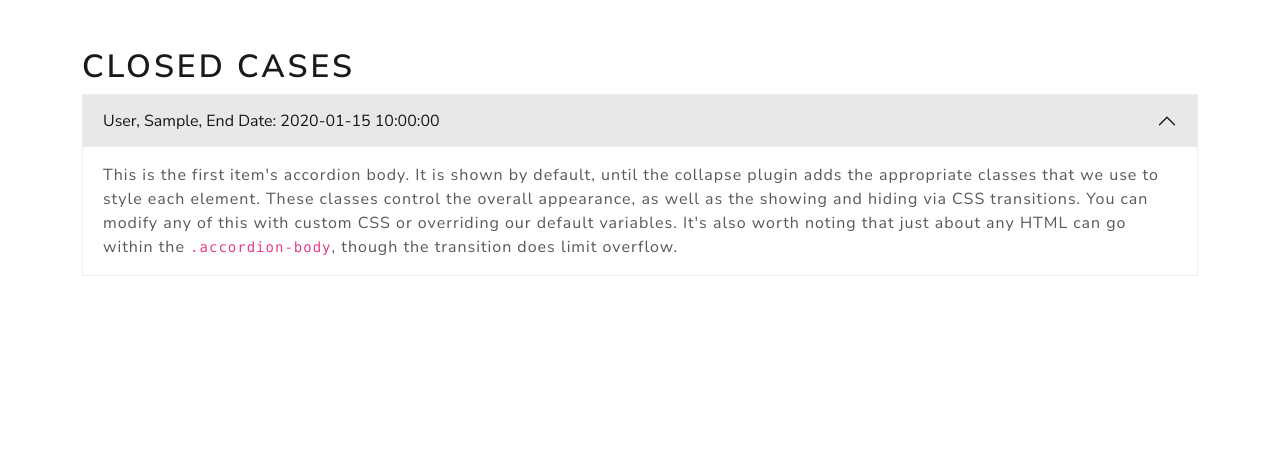
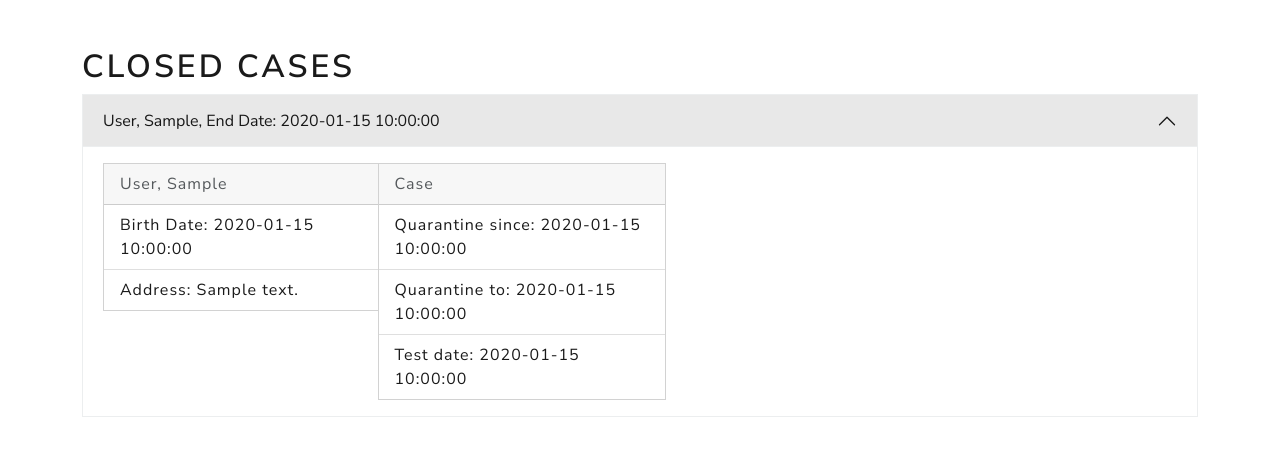
Before and after one commit to i-terzic/covid-case-tracker, a Flask app: template app/templates/closed_case.html in a window 1280 px wide, after a click that opens the changed part. Shown: the part 100-556 px from the top of the page. Run offline with Flask 2, Linux system fonts and the light colour scheme; the template is opened without the code that fills it: most values are stand-ins (such as "Sample title", 1, 10 or a date in 2020).

Commit message:
finished project

```diff
--- a/app/static/js/home.js
+++ b/app/static/js/home.js
@@ -1,3 +1,5 @@
+"use strict";
+
 window.addEventListener("load", async () => {
   const ctx = document.getElementById("myChart").getContext("2d");
 
--- a/app/templates/base.html
+++ b/app/templates/base.html
@@ -40,7 +40,7 @@
             <a href="{{url_for('case.new_case')}}" class="nav-link">New Case</a>
           </li>
           <li class="nav-item dropdown">
-            <a class="nav-link dropdown-toggle" href="#" id="navbarDropdown" role="button" data-bs-toggle="dropdown"
+            <a class="nav-link dropdown-toggle" id="navbarDropdown" role="button" data-bs-toggle="dropdown"
               aria-expanded="false">
               Cases
             </a>
--- a/app/templates/closed_case.html
+++ b/app/templates/closed_case.html
@@ -22,11 +22,34 @@
     <div id={{'collapseCase' ~ case.case_id}} class="accordion-collapse collapse"
       aria-labelledby={{'headignCase' ~ case.case_id}} data-bs-parent="#case-accordion">
       <div class="accordion-body">
-        <strong>This is the first item's accordion body.</strong> It is shown by default, until the collapse plugin adds
-        the appropriate classes that we use to style each element. These classes control the overall appearance, as well
-        as the showing and hiding via CSS transitions. You can modify any of this with custom CSS or overriding our
-        default variables. It's also worth noting that just about any HTML can go within the
-        <code>.accordion-body</code>, though the transition does limit overflow.
+        <div class="row">
+          <div class="col-sm-3">
+            <div class="card" style="width: 18rem;">
+              <div class="card-header">
+                {{case.last_name + ", " + case.first_name}}
+              </div>
+              <ul class="list-group list-group-flush">
+                <li class="list-group-item">{{"Birth Date: " ~ case.birth_date}}</li>
+                <li class="list-group-item">{{"Address: " ~ case.address}}</li>
+              </ul>
+            </div>
+          </div>
+          <div class="col-sm-3">
+            <div class="card" style="width: 18rem;">
+              <div class="card-header">Case</div>
+              <ul class="list-group list-group-flush">
+                {% if case.q_start_date %}
+                <li class="list-group-item">{{"Quarantine since: " ~ case.q_start_date}}</li>
+                <li class="list-group-item">{{"Quarantine to: " ~ case.q_end_date}}</li>
+                <li class="list-group-item">{{"Test date: " ~ case.test_date}}</li>
+                {% else %}
+                <li class="list-group-item">Negative Test</li>
+                <li class="list-group-item">{{"Test date: " ~ case.test_date }}</li>
+                {% endif %}
+              </ul>
+            </div>
+          </div>
+        </div>
       </div>
     </div>
   </div>
--- a/app/templates/open_case.html
+++ b/app/templates/open_case.html
@@ -29,7 +29,7 @@
               </div>
               <ul class="list-group list-group-flush">
                 <li class="list-group-item">{{"Birth Date: " ~ case.birth_date}}</li>
-                <li class="list-group-item">{{"Address; " ~ case.address}}</li>
+                <li class="list-group-item">{{"Address: " ~ case.address}}</li>
 
               </ul>
             </div>
@@ -63,7 +63,6 @@
                 </form>
               </ul>
             </div>
-
           </div>
         </div>
       </div>
--- a/test.py
+++ b/test.py
@@ -1,7 +1,7 @@
 import pprint
 
 from app import database as db
-from app.form_handler import FormHandler
+from app.database import FormHandler
 
 if __name__ == '__main__':
     with db.DatabaseConnection() as cur:
```
Also changed, not shown: app/templates/people.html (+25 -3 lines), README.md.
